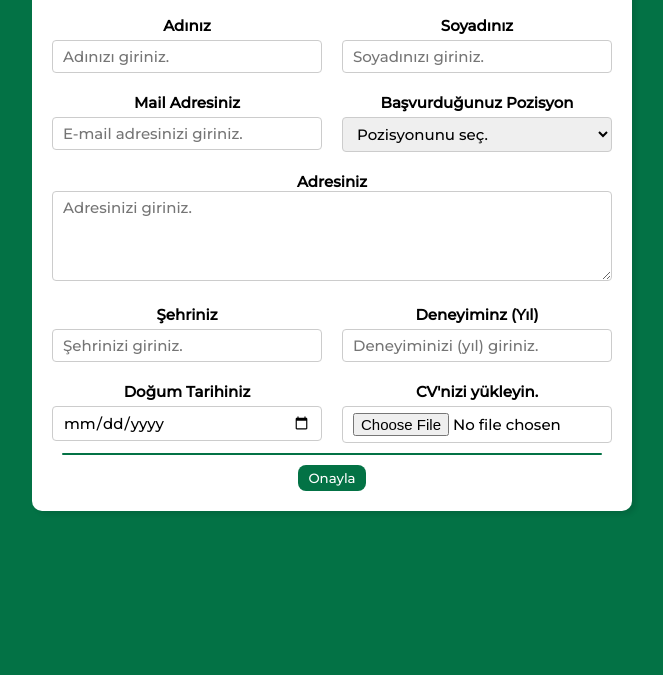
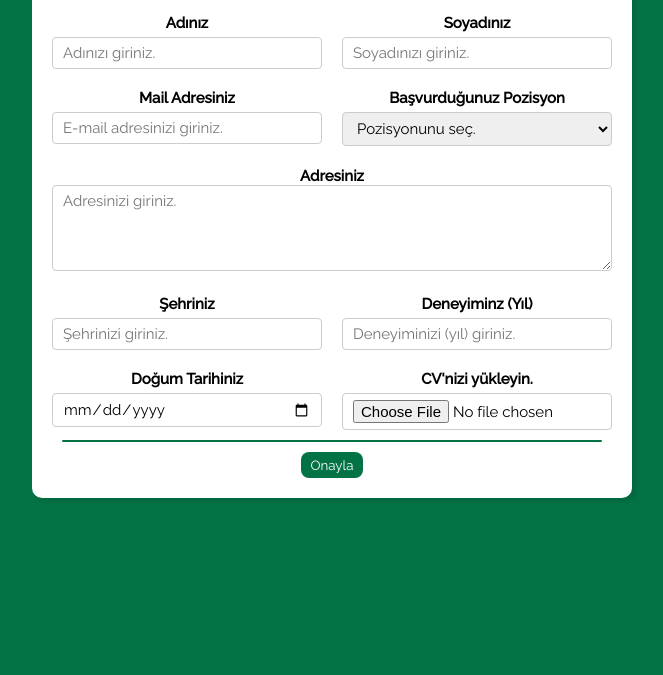
Before and after one commit to yigitkocacoban/UstBand, a plain HTML site: page assignment-3/index.html in a window 1280 px wide. Shown: the part 125-800 px from the top of the page, without its empty margins (308-971 px from the left). Drawn offline with Linux system fonts and the light colour scheme.

Commit message:
Add files via upload

```diff
--- a/assignment-3/index.html
+++ b/assignment-3/index.html
@@ -9,7 +9,7 @@
     <link rel="preconnect" href="https://fonts.googleapis.com" />
     <link rel="preconnect" href="https://fonts.gstatic.com" crossorigin />
     <link
-      href="https://fonts.googleapis.com/css2?family=Montserrat:wght@300;500&display=swap"
+      href="https://fonts.googleapis.com/css2?family=Raleway:wght@300;400;500&display=swap"
       rel="stylesheet"
     />
   </head>
@@ -23,7 +23,7 @@
             <div class="form_control">
               <label for="first_name">Adınız</label>
               <input
-                type="first_name"
+                type="name"
                 name="first_name"
                 placeholder="Adınızı giriniz."
                 required
@@ -32,7 +32,7 @@
             <div class="form_control">
               <label for="last_name">Soyadınız</label>
               <input
-                type="last_name"
+                type="name"
                 name="last_name"
                 placeholder="Soyadınızı giriniz."
                 required
--- a/assignment-3/style.css
+++ b/assignment-3/style.css
@@ -2,7 +2,7 @@
   margin: 0%;
   padding: 0%;
   box-sizing: border-box;
-  font-family: "Montserrat", sans-serif;
+  font-family: "Raleway", sans-serif;
 }
 body {
   background-color: #037245;
@@ -51,7 +51,7 @@ input:focus {
   outline-color: rgb(38, 0, 255);
 }
 
-.button_container {0
+.button_container {
   justify-content: flex-end;
   margin-top: 5px;
 }
@@ -87,9 +87,9 @@ button:hover {
   }
 }
 
-.line{
-    height: 2px;
-    background-color: #037245;
-    border-radius: 10px;
-    margin: 10px;
+.line {
+  height: 2px;
+  background-color: #037245;
+  border-radius: 10px;
+  margin: 10px;
 }
```
